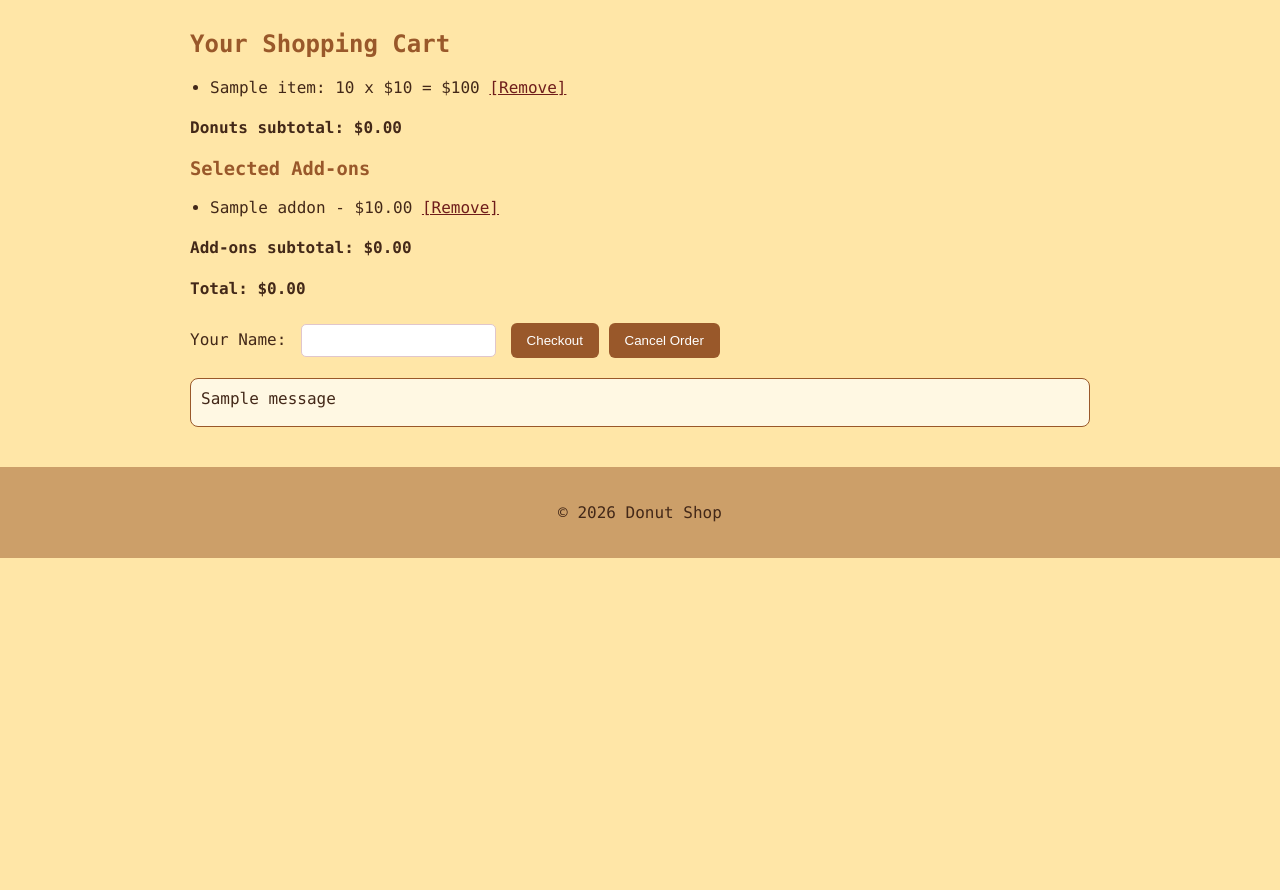
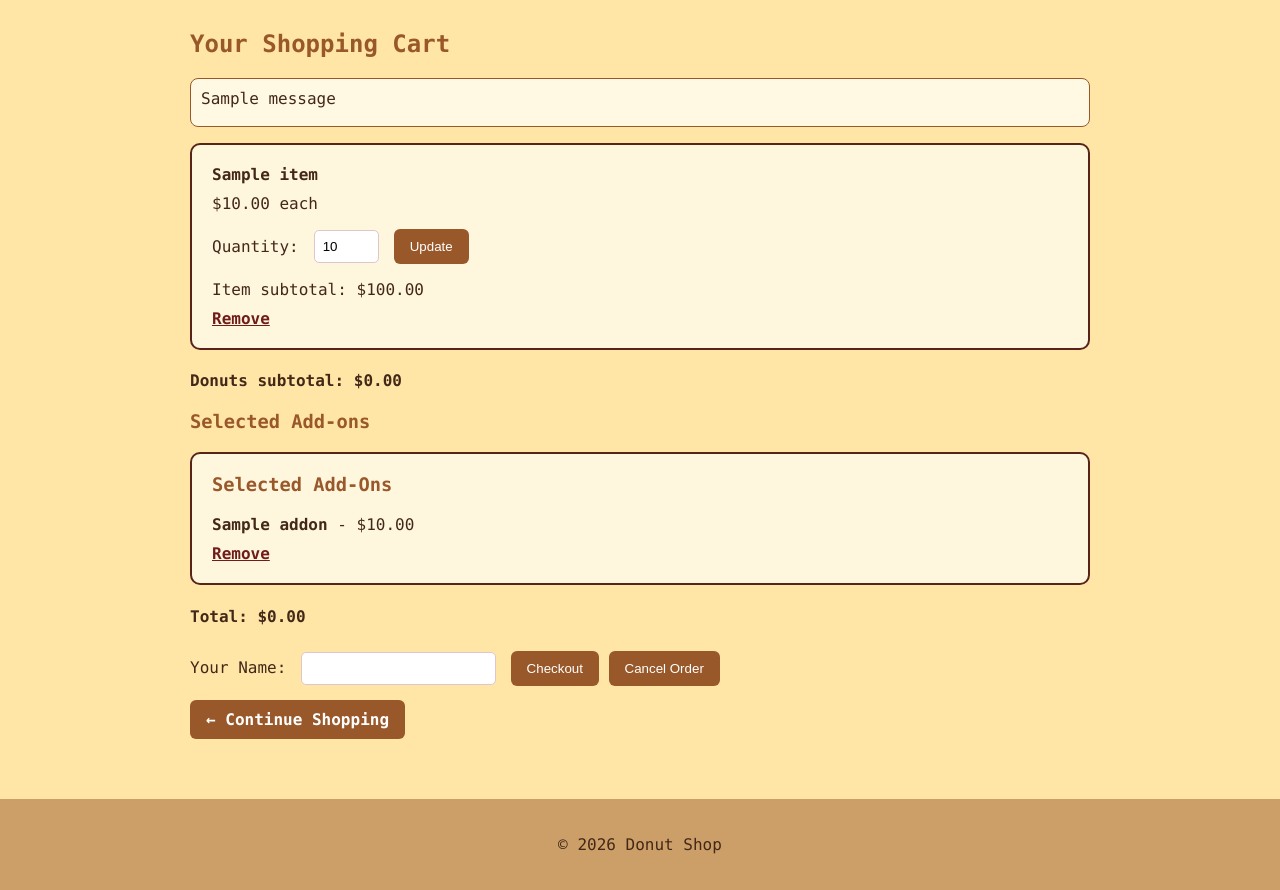
Before and after one commit to st25034/CSC2-flask-internal, a Flask app: template templates/cart.html in a window 1280 px wide. Shown: the part 120-1010 px from the top of the page. Before the commit the page ends 678 px from the top, so only its background shows below. Run offline with Flask 3, Linux system fonts and the light colour scheme; the template is opened without the code that fills it: most values are stand-ins (such as "Sample title", 1, 10 or a date in 2020); one stand-in notice (Sample message) is shown.

Commit message:
redesigned cart, added continue shopping button and quantity controls for donuts in cart

```diff
--- a/templates/cart.html
+++ b/templates/cart.html
@@ -5,40 +5,80 @@
 {% block content %}
     <h2>Your Shopping Cart</h2>
 
-    {% if cart %}
-    <ul>
-        {% for item, details in cart.items()%}
-            <li>{{ item }}: {{ details['quantity'] | int }} x
-                                        ${{ details['price'] }}
-                = ${{ details ['quantity'] * details ['price'] }}
-                <a href="{{ url_for('remove_from_cart', item=item) }}">[Remove]</a>
-            </li>
+{% with messages = get_flashed_messages() %}
+    {% if messages %}
+        <ul class="flashes">
+            {% for message in messages %}
+                <li>{{ message }}</li>
+            {% endfor %}
+        </ul>
+    {% endif %}
+{% endwith %}
+
+{% if cart %}
+    <div class="cart-items">
+        {% for item, details in cart.items() %}
+            <div class="cart-item-card">
+                <strong>{{ item }}</strong>
+
+                <p>${{ '%.2f' % details['price'] }} each</p>
+
+                <form action="{{ url_for('update_quantity') }}"
+                      method="post"
+                      class="cart-quantity-form">
+
+                    <input type="hidden" name="donut" value="{{ item }}">
+
+                    <label for="quantity-{{ loop.index }}">Quantity:</label>
+                    <input
+                        type="number"
+                        name="quantity"
+                        id="quantity-{{ loop.index }}"
+                        value="{{ details['quantity'] }}"
+                        min="1"
+                        required
+                    >
+
+                    <button type="submit">Update</button>
+                </form>
+
+                <p>
+                    Item subtotal:
+                    ${{ '%.2f' % (details['quantity'] * details['price']) }}
+                </p>
+
+                <a href="{{ url_for('remove_from_cart', item=item) }}">Remove</a>
+            </div>
         {% endfor %}
-    </ul>
+    </div>
 
     <h4>Donuts subtotal: ${{ '%.2f' % donut_subtotal }}</h4>
 
 {% else %}
-    <p>Your cart is empty</p>
+    <p>Your cart is empty.</p>
 {% endif %}
 
 <h3>Selected Add-ons</h3>
 
 {% if selected_addons %}
-    <ul>
-        {% for addon, price in selected_addons.items() %}
-            <li>
-                {{ addon }} - ${{ '%.2f' % price }}
-                <a href="{{ url_for('remove_addon', addon=addon) }}">[Remove]</a>
-            </li>
-        {% endfor %}
-    </ul>
+    <div class="cart-addon-card">
+        <h3>Selected Add-Ons</h3>
 
-    <h4>Add-ons subtotal: ${{ '%.2f' % addon_subtotal }}</h4>
+        <div class="cart-addon-list">
+            {% for addon, price in selected_addons.items() %}
+                <div class="cart-addon-item">
+                    <p>
+                        <strong>{{ addon }}</strong> - ${{ '%.2f' % price }}
+                    </p>
 
-    {% else %}
-        <p>No add-ons selected.</p>
-    {% endif %}
+                    <a href="{{ url_for('remove_addon', addon=addon) }}">
+                        Remove
+                    </a>
+                </div>
+            {% endfor %}
+        </div>
+    </div>
+{% endif %}
 
 
 
@@ -54,18 +94,15 @@
 
     <button type="submit">Checkout</button>
 
-    <button type="submit" formaction="{{ url_for('cancel_order') }}"
-        onclick="return confirm('Are you sure you want to cancel your order?')">Cancel Order</button>
+    <button type="submit"
+            formaction="{{ url_for('cancel_order') }}"
+            onclick="return confirm('Are you sure you want to cancel your order?')">
+        Cancel Order
+    </button>
+</form>
 
-
-{% with messages = get_flashed_messages() %}
-    {% if messages %}
-        <ul class="flashes">
-            {% for message in messages %}
-                <li>{{ message }}</li>
-            {% endfor %}
-        </ul>
-    {% endif %}
-{% endwith %}
+<a href="{{ url_for('menu') }}" class="back-button">
+    ← Continue Shopping
+</a>
 
 {% endblock %}
```
